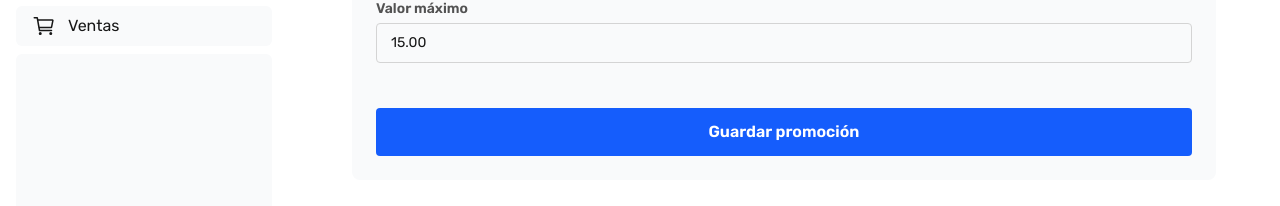
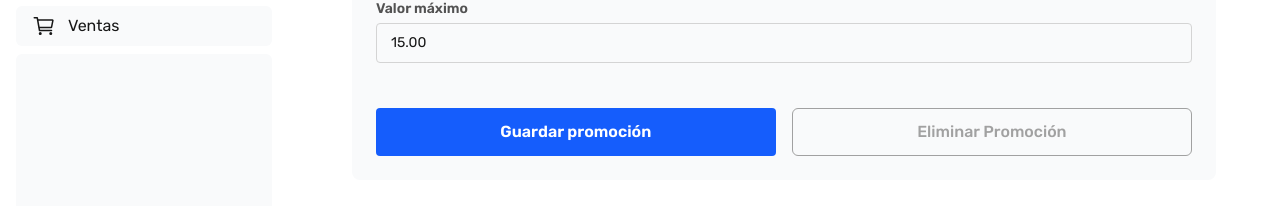
Before and after one commit to whatarelive/trd-caribe-shop, a Next.js app: page /admin/promotions/1 in a window 1280 px wide. Shown: the part 343-549 px from the top of the page. Built offline with nearby package versions, Linux system fonts and the light colour scheme; no server answers.

Commit message:
Refactorizacíon de la página de edición de promociones

```diff
--- a/src/components/admin/promotions/edit-form.tsx
+++ b/src/components/admin/promotions/edit-form.tsx
@@ -87,9 +87,11 @@ export const EditPromotionForm: FC<Props> = ({ promotion }) => {
                 }
             </div>
 
+            {/* Botones para actualizar o eliminar la promoción */}
+            <div className="flex justify-end flex-col md:flex-row gap-2 md:gap-4">
                 <button
                     type="submit"
-                className="button-primary h-12 mt-4"
+                    className="button-primary grow h-12 mt-4"
                     // disabled={isPending}
                 >
                     {/* {
@@ -99,6 +101,14 @@ export const EditPromotionForm: FC<Props> = ({ promotion }) => {
                     } */}
                     Guardar promoción
                 </button>
+
+                <button
+                    type="button"
+                    className="grow border rounded-md border-neutral-400 text-neutral-400 hover:border-red-500 hover:text-red-500 font-medium cursor-pointer p-2 h-12 mt-4"
+                >
+                    Eliminar Promoción
+                </button>
+            </div>
         </form>
     )
 }
```
Lines whose indentation alone changed are shown as unchanged.
